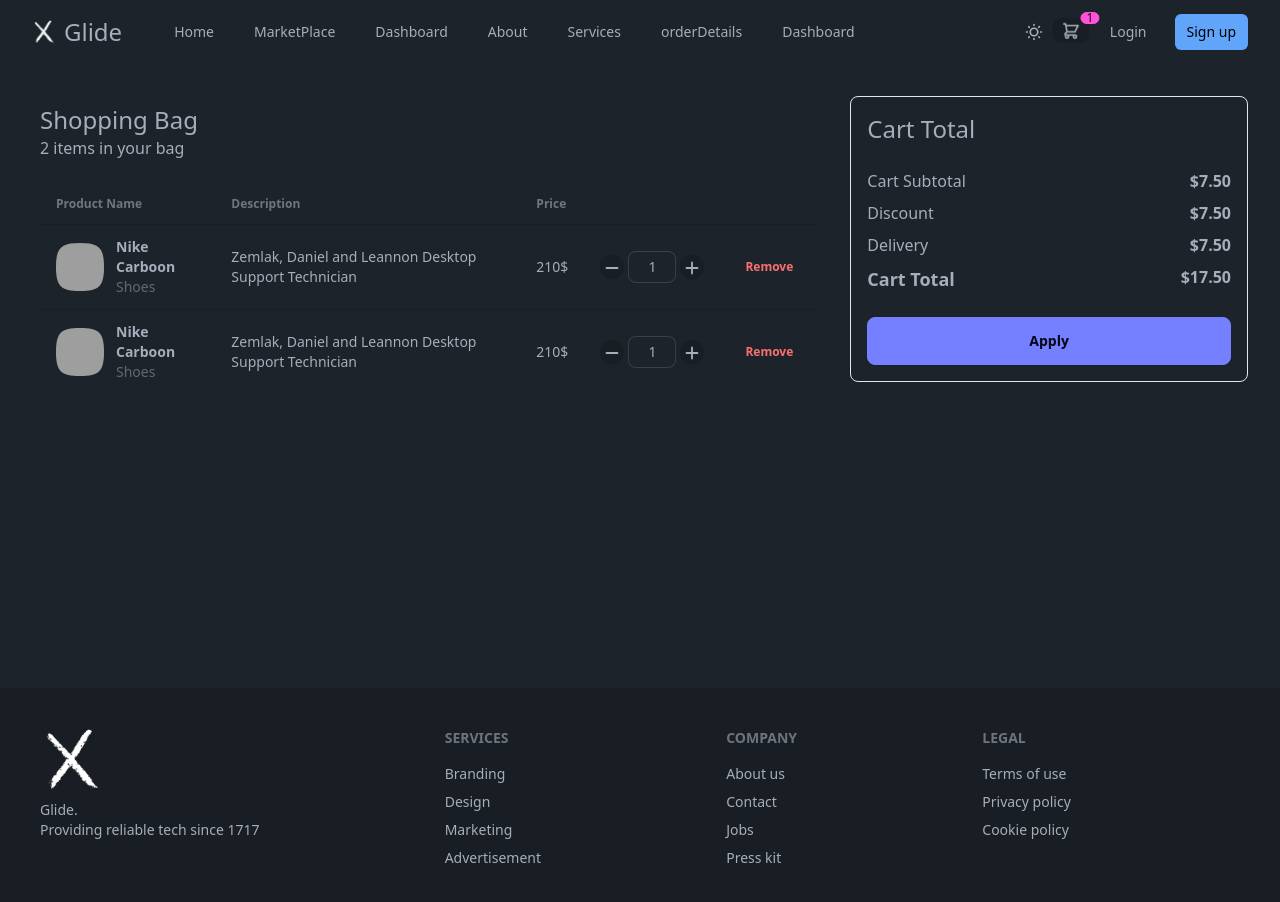
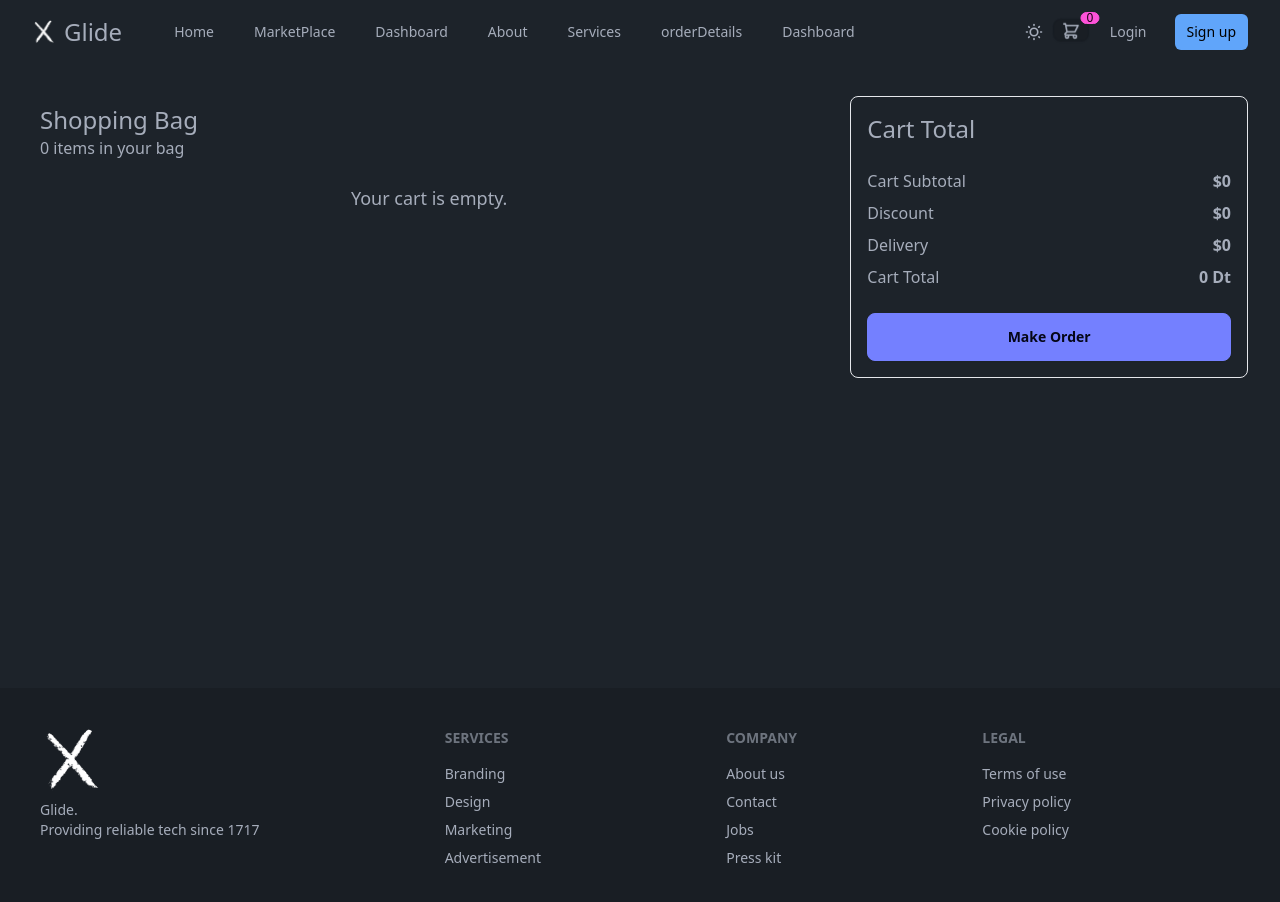
Before and after one commit to laakri/Glide, an Angular app: page /cart in a window 1280 px wide. Shown: the top 902 px of the page. Built offline with nearby package versions, Linux system fonts and the light colour scheme; grey boxes are pictures that could not be loaded.

Commit message:
fic(Cart - Order) :Implement the cart system

```diff
--- a/src/app/Components/navbar/navbar.component.html
+++ b/src/app/Components/navbar/navbar.component.html
@@ -11,6 +11,7 @@
             <a
               href="#"
               class="hover:bg-gray-700 px-3 py-2 rounded-md text-sm font-medium"
+              routerLinkActive
               >Home</a
             >
             <a
@@ -70,7 +71,9 @@
             </svg>
           </label>
           <div class="indicator mt-1">
-            <span class="indicator-item badge badge-xs badge-secondary">1</span>
+            <span class="indicator-item badge badge-xs badge-secondary">{{
+              cartItemCount
+            }}</span>
             <a class="btn btn-xs" href="/cart">
               <svg
                 xmlns="http://www.w3.org/2000/svg"
--- a/src/app/Components/navbar/navbar.component.ts
+++ b/src/app/Components/navbar/navbar.component.ts
@@ -1,14 +1,25 @@
-import { Component } from '@angular/core';
+import { Component, OnInit } from '@angular/core';
+import { CartService } from '../../Services/cart.service';
+import { RouterLinkActive } from '@angular/router';
 
 @Component({
   selector: 'app-navbar',
   standalone: true,
-  imports: [],
+  imports: [RouterLinkActive],
   templateUrl: './navbar.component.html',
-  styleUrl: './navbar.component.css',
+  styleUrls: ['./navbar.component.css'],
 })
-export class NavbarComponent {
+export class NavbarComponent implements OnInit {
   isMobileMenuOpen: boolean = false;
+  cartItemCount: number = 0;
+
+  constructor(private cartService: CartService) {}
+
+  ngOnInit(): void {
+    this.cartService.cartItemCount$.subscribe((count) => {
+      this.cartItemCount = count;
+    });
+  }
 
   toggleMobileMenu() {
     this.isMobileMenuOpen = !this.isMobileMenuOpen;
--- a/src/app/Pages/cart/cart.component.html
+++ b/src/app/Pages/cart/cart.component.html
@@ -4,23 +4,31 @@
   <div class="w-full md:w-2/3 p-2 flex flex-col gap-2">
     <div>
       <div class="text-2xl">Shopping Bag</div>
-      <div>2 items in your bag</div>
+      <div>{{ cartService.cartItems.length }} items in your bag</div>
+      @if(cartService.cartItems.length !== 0 ){
+      <button class="btn btn-ghost btn-xs text-red-400" (click)="clearCart()">
+        Clear Cart
+      </button>
+      }
     </div>
 
     <div class="overflow-x-auto mt-4">
+      @if (cartService.cartItems.length === 0) {
+      <div class="text-center text-lg">Your cart is empty.</div>
+      } @else {
       <table class="table">
         <thead>
           <tr>
             <th>Product Name</th>
             <th>Description</th>
             <th>Price</th>
+            <th>Quantity</th>
             <th></th>
             <th></th>
           </tr>
         </thead>
         <tbody>
-          @for (product of products; track product){
-
+          @for (item of cartService.cartItems; track item) {
           <tr>
             <td>
               <div class="flex items-center gap-3">
@@ -28,23 +36,25 @@
                   <div class="mask mask-squircle w-12 h-12">
                     <img
                       src="https://img.daisyui.com/images/stock/photo-1606107557195-0e29a4b5b4aa.jpg"
-                      alt="Avatar Tailwind CSS Component"
+                      alt="Product Image"
                     />
                   </div>
                 </div>
                 <div>
-                  <div class="font-bold">Nike Carboon</div>
-                  <div class="text-sm opacity-50">Shoes</div>
+                  <div class="font-bold">{{ item.product.name }}</div>
+                  <div class="text-sm opacity-50">
+                    {{ item.product.category }}
+                  </div>
                 </div>
               </div>
             </td>
-            <td>Zemlak, Daniel and Leannon Desktop Support Technician</td>
-            <td>210$</td>
+            <td>{{ item.product.description }}</td>
+            <td>{{ item.product.price }} Dt</td>
             <td>
               <div class="flex items-center gap-1">
                 <button
                   class="btn btn-circle btn-xs"
-                  (click)="decreaseQuantity(product.id)"
+                  (click)="decreaseQuantity(item.product.id)"
                 >
                   <svg
                     xmlns="http://www.w3.org/2000/svg"
@@ -64,12 +74,11 @@
                 <input
                   type="text"
                   class="input input-bordered w-12 text-center input-sm"
-                  [(ngModel)]="product.quantity"
+                  [(ngModel)]="item.quantity"
                 />
-
                 <button
                   class="btn btn-circle btn-xs"
-                  (click)="increaseQuantity(product.id)"
+                  (click)="increaseQuantity(item.product.id)"
                 >
                   <svg
                     xmlns="http://www.w3.org/2000/svg"
@@ -89,12 +98,18 @@
               </div>
             </td>
             <th>
-              <button class="btn btn-ghost btn-xs text-red-400">Remove</button>
+              <button
+                class="btn btn-ghost btn-xs text-red-400"
+                (click)="removeItem(item.product.id)"
+              >
+                Remove
+              </button>
             </th>
           </tr>
           }
         </tbody>
       </table>
+      }
     </div>
   </div>
   <div
@@ -103,20 +118,20 @@
     <div class="text-2xl mb-4 text-content">Cart Total</div>
     <div class="flex justify-between">
       <div>Cart Subtotal</div>
-      <div class="font-bold">$7.50</div>
+      <div class="font-bold">$0</div>
     </div>
     <div class="flex justify-between">
       <div>Discount</div>
-      <div class="font-bold">$7.50</div>
+      <div class="font-bold">$0</div>
     </div>
     <div class="flex justify-between">
       <div>Delivery</div>
-      <div class="font-bold">$7.50</div>
+      <div class="font-bold">$0</div>
     </div>
     <div class="flex justify-between">
-      <div class="font-bold text-lg">Cart Total</div>
-      <div class="font-bold">$17.50</div>
+      <div>Cart Total</div>
+      <div class="font-bold">{{ getCartTotal() }} Dt</div>
     </div>
-    <button class="btn btn-primary mt-4">Apply</button>
+    <button class="btn btn-primary mt-4" routerLink="/order">Make Order</button>
   </div>
 </div>
--- a/src/app/Pages/cart/cart.component.ts
+++ b/src/app/Pages/cart/cart.component.ts
@@ -1,30 +1,46 @@
+// cart.component.ts
 import { Component } from '@angular/core';
+import { CartService } from '../../Services/cart.service';
 import { FormsModule } from '@angular/forms';
+import { RouterLink } from '@angular/router';
 
 @Component({
   selector: 'app-cart',
   standalone: true,
-  imports: [FormsModule],
+  imports: [FormsModule, RouterLink],
   templateUrl: './cart.component.html',
-  styleUrl: './cart.component.css',
+  styleUrls: ['./cart.component.css'],
 })
 export class CartComponent {
-  products: { id: number; quantity: number }[] = [
-    { id: 1, quantity: 1 },
-    { id: 2, quantity: 1 },
-  ];
+  constructor(public cartService: CartService) {}
 
   increaseQuantity(productId: number) {
-    const product = this.products.find((p) => p.id === productId);
-    if (product) {
-      product.quantity++;
-    }
+    this.cartService.updateQuantity(productId, this.getQuantity(productId) + 1);
   }
 
   decreaseQuantity(productId: number) {
-    const product = this.products.find((p) => p.id === productId);
-    if (product && product.quantity > 1) {
-      product.quantity--;
-    }
+    this.cartService.updateQuantity(productId, this.getQuantity(productId) - 1);
+  }
+
+  getQuantity(productId: number): number {
+    const item = this.cartService.cartItems.find(
+      (item) => item.product.id === productId
+    );
+    return item ? item.quantity : 0;
+  }
+
+  removeItem(productId: number) {
+    this.cartService.removeFromCart(productId);
+  }
+
+  clearCart() {
+    this.cartService.clearCart();
+  }
+
+  getCartTotal(): number {
+    return this.cartService.cartItems.reduce(
+      (total, item) => total + item.product.price * item.quantity,
+      0
+    );
   }
 }
--- a/src/app/Pages/marketplace/marketplace.component.ts
+++ b/src/app/Pages/marketplace/marketplace.component.ts
@@ -2,6 +2,7 @@
 import { Product } from '../../Models/product.model';
 import { ProductService } from '../../Services/product.service';
 import { FormsModule } from '@angular/forms';
+import { CartService } from '../../Services/cart.service';
 
 @Component({
   selector: 'app-marketplace',
@@ -31,7 +32,10 @@
   selectedRatings: string[] = [];
   searchTerm: string = '';
 
-  constructor(private productService: ProductService) {}
+  constructor(
+    private productService: ProductService,
+    private cartService: CartService
+  ) {}
 
   ngOnInit(): void {
     this.loadProducts();
@@ -104,4 +108,7 @@
   onSearchTermChange(): void {
     this.applyFiltersAndSearch();
   }
+  addToCart(product: Product) {
+    this.cartService.addToCart(product);
+  }
 }
--- a/src/app/Pages/order/order.component.ts
+++ b/src/app/Pages/order/order.component.ts
@@ -1,16 +1,48 @@
-import { Component } from '@angular/core';
+import { Component, OnInit, Inject } from '@angular/core';
 import { FormsModule, NgForm } from '@angular/forms';
+import { isPlatformBrowser } from '@angular/common';
+import { PLATFORM_ID } from '@angular/core';
+import { Product } from '../../Models/product.model';
 
 @Component({
   selector: 'app-order',
   standalone: true,
   imports: [FormsModule],
   templateUrl: './order.component.html',
-  styleUrl: './order.component.css',
+  styleUrls: ['./order.component.css'],
 })
-export class OrderComponent {
+export class OrderComponent implements OnInit {
+  cartItems: { product: Product; quantity: number }[] = [];
+  cartTotal: number = 0;
+  isBrowser: boolean;
+
+  constructor(@Inject(PLATFORM_ID) private platformId: any) {
+    this.isBrowser = isPlatformBrowser(this.platformId);
+  }
+
+  ngOnInit() {
+    if (this.isBrowser) {
+      this.loadCartItems();
+    }
+  }
+
+  private loadCartItems() {
+    const storedCart = localStorage.getItem('cartItems');
+    if (storedCart) {
+      this.cartItems = JSON.parse(storedCart);
+      this.calculateTotal();
+    }
+  }
+
+  private calculateTotal() {
+    this.cartTotal = this.cartItems.reduce(
+      (total, item) => total + item.product.price * item.quantity,
+      0
+    );
+  }
+
   submitOrder(orderForm: NgForm) {
-    const orderDetails: Record<string, any> = {};
+    const orderDetails: Record<string, any> = { items: this.cartItems };
     for (const [key, value] of Object.entries(orderForm.value)) {
       orderDetails[key] = value;
     }
--- a/src/app/Services/cart.service.ts
+++ b/src/app/Services/cart.service.ts
@@ -1,5 +1,7 @@
 import { Injectable } from '@angular/core';
 import { Product } from '../Models/product.model';
+import { ToastService } from './toast.service';
+import { BehaviorSubject } from 'rxjs';
 
 @Injectable({
   providedIn: 'root',
@@ -7,20 +9,44 @@
 export class CartService {
   private cartKey = 'cartItems';
   cartItems: { product: Product; quantity: number }[] = [];
+  private cartItemCount = new BehaviorSubject<number>(0);
+  cartItemCount$ = this.cartItemCount.asObservable();
 
-  constructor() {
-    this.loadCart();
+  private isLocalStorageAvailable(): boolean {
+    try {
+      const testKey = '__test__';
+      localStorage.setItem(testKey, testKey);
+      localStorage.removeItem(testKey);
+      return true;
+    } catch (e) {
+      return false;
+    }
+  }
+
+  constructor(private toastService: ToastService) {
+    if (this.isLocalStorageAvailable()) {
+      this.loadCart();
+    }
   }
 
   private loadCart() {
     const storedCart = localStorage.getItem(this.cartKey);
     if (storedCart) {
       this.cartItems = JSON.parse(storedCart);
+      this.updateCartItemCount();
     }
   }
 
   private saveCart() {
-    localStorage.setItem(this.cartKey, JSON.stringify(this.cartItems));
+    if (this.isLocalStorageAvailable()) {
+      localStorage.setItem(this.cartKey, JSON.stringify(this.cartItems));
+    }
+    this.updateCartItemCount();
+  }
+
+  private updateCartItemCount() {
+    const uniqueItemCount = this.cartItems.length;
+    this.cartItemCount.next(uniqueItemCount);
   }
 
   addToCart(product: Product) {
@@ -28,11 +54,14 @@
       (item) => item.product.id === product.id
     );
     if (existingItem) {
-      existingItem.quantity++;
+      this.toastService.showToast(
+        `Item ${product.name} is already in the cart!`,
+        'info'
+      );
     } else {
       this.cartItems.push({ product, quantity: 1 });
+      this.saveCart();
     }
-    this.saveCart();
   }
 
   removeFromCart(productId: number) {
```
Also changed, not shown: src/app/Pages/marketplace/marketplace.component.html (+8 -8 lines), src/app/Pages/order/order.component.html (+29 -8 lines).
